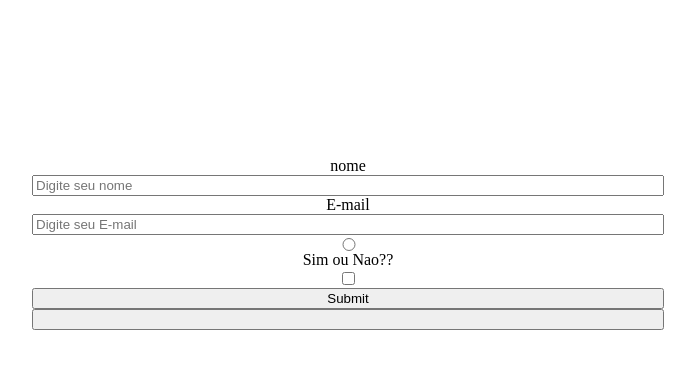
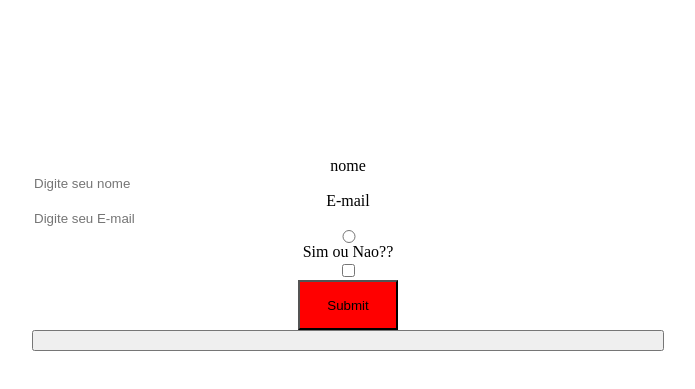
Before and after one commit to MatheusHenrique564/testeDogit-matheus, a plain HTML site: page index.html in a window 1280 px wide. Shown: the part 5-394 px from the top of the page, without its empty margins (292-987 px from the left). Drawn offline with Linux system fonts and the light colour scheme.

Commit message:
fixed border

```diff
--- a/accets/css/style.css
+++ b/accets/css/style.css
@@ -3,10 +3,25 @@ form {
     flex-direction: column;
     width: 50%;
     margin: auto;
-}
-form:hover {
-    transform: scale(1.3);
+
 }
 label {
     text-align: center;
 }
+#enviar {
+    height: 50px;
+    width: 100px;
+    margin: auto;
+    background-color: red;
+}
+
+#enviar:hover {
+    background-color: lime;
+    transform: scale( 1.3);
+}
+.borda {
+    border-radius: 10px;
+    border-style: solid;
+    border: 10px;
+    border-color: black;
+}
--- a/index.html
+++ b/index.html
@@ -8,13 +8,13 @@
 <body>
     <form action="">
         <label for="">nome</label>
-        <input type="text" placeholder="Digite seu nome">
+        <input class="borda" type="text" placeholder="Digite seu nome">
         <label for="">E-mail</label>
-        <input type="email" placeholder="Digite seu E-mail">
-        <input type="radio">
+        <input class="borda" type="email" placeholder="Digite seu E-mail">
+        <input id="botao"type="radio">
         <label for="">Sim ou Nao??</label>
         <input type="checkbox">
-        <input type="submit">
+        <input id="enviar" type="submit">
         <input type="button">
     </form>
 
```
